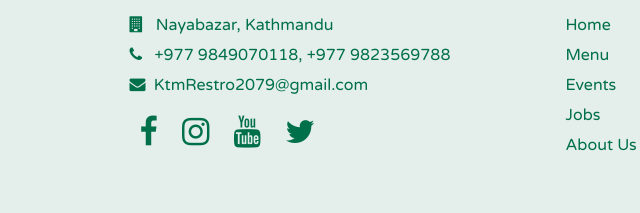
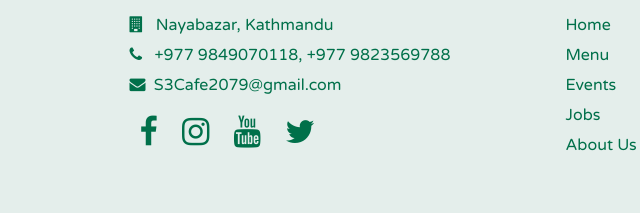
Before and after one commit to SunilCz/Web, a plain HTML site: page index.html in a window 1280 px wide. Shown: the part 5683-5896 px from the top of the page, 56-696 px from the left. Drawn offline with Linux system fonts and the light colour scheme.

Commit message:
Update index.html

```diff
--- a/index.html
+++ b/index.html
@@ -560,7 +560,7 @@ IceCream
     <ul class="contact">
         <li><i class="fa fa-building"></i>&nbsp;&nbsp; Nayabazar, Kathmandu</li>
         <li><i class="fa fa-phone"></i>&nbsp;&nbsp; +977 9849070118, +977 9823569788</li>
-        <li><i class="fa fa-envelope"></i>&nbsp;&nbsp;KtmRestro2079@gmail.com</li>
+        <li><i class="fa fa-envelope"></i>&nbsp;&nbsp;S3Cafe2079@gmail.com</li>
     </ul>
 
     <ul class="socials">
```
